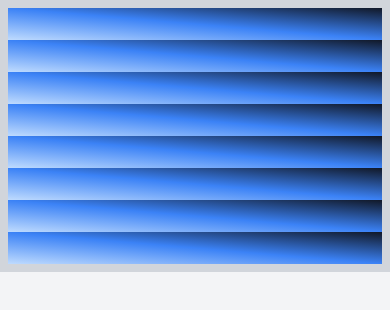
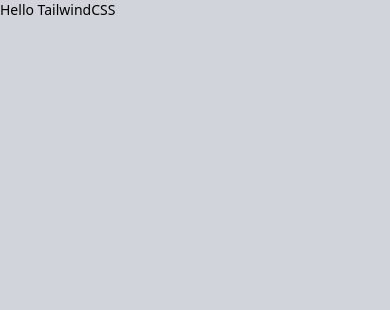
Before and after one commit to edusiles/byronTailwind, a website: page src/index.html in a window 390 px wide. Drawn offline with Linux system fonts and the light colour scheme.

Commit message:
Responsividade

```diff
--- a/src/index.html
+++ b/src/index.html
@@ -6,7 +6,7 @@
       <link href="./output.css" rel="stylesheet">
       <title>Tailwind CSS</title>
    </head>
-   <body class="bg-gray-100">
+   <body class="bg-gray-300 sm:bg-red-300 h-screen">
 
       <!-- Logo do Instagram -->
       <!-- <div class="flex justify-center m-10">
@@ -15,24 +15,13 @@
          </div>
       </div> -->
 
-      <div class="grid grid-cols-3 gap-4 bg-gray-300 h-36 p-2">
-         <div class="col-span-10 p-4 text-white bg-gradient-to-bl from-gray-900 via-blue-500 to-blue-200"></div>
+      <h1 class="text-sm sm:text-base md:text-xl lg:text-2xl">
+         Hello TailwindCSS
+      </h1>
 
-         <div class="p-4 text-white bg-gradient-to-bl from-gray-900 via-blue-500 to-blue-200"></div>
 
-         <div class="p-4 text-white bg-gradient-to-bl from-gray-900 via-blue-500 to-blue-200"></div>
 
-         <div class="p-4 text-white bg-gradient-to-bl from-gray-900 via-blue-500 to-blue-200"></div>
-
-         <div class="p-4 text-white bg-gradient-to-bl from-gray-900 via-blue-500 to-blue-200"></div>
-
-         <div class="p-4 text-white bg-gradient-to-bl from-gray-900 via-blue-500 to-blue-200"></div>
-
-         <div class="p-4 text-white bg-gradient-to-bl from-gray-900 via-blue-500 to-blue-200"></div>
-
-         <div class="p-4 text-white bg-gradient-to-bl from-gray-900 via-blue-500 to-blue-200"></div>
-      </div>
-<!--
+      <!--
       <script src="https://kit.fontawesome.com/d639528be6.js" crossorigin="anonymous"></script> -->
    </body>
 </html>
```
